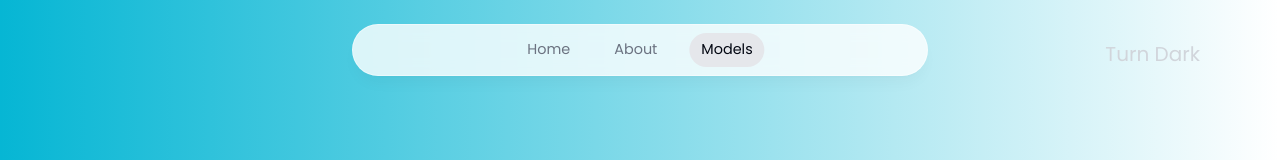
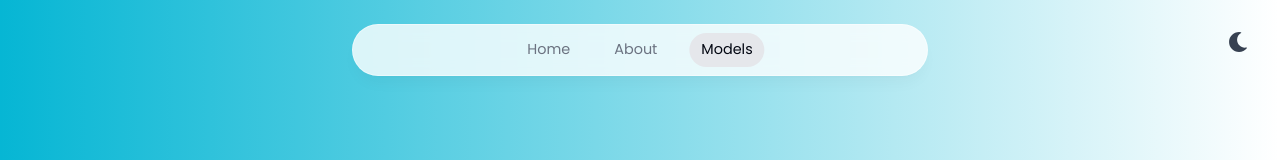
Before and after one commit to Opti-Finance/stock-dashboard, a React (Vite) app in the folder frontend/: page / in a window 1280 px wide. Shown: the top 160 px of the page. Built offline with nearby package versions, Linux system fonts and the light colour scheme.

Commit message:
made the svg for dark theme toggle

```diff
--- a/frontend/package.json
+++ b/frontend/package.json
@@ -13,6 +13,7 @@
     "framer-motion": "^11.3.6",
     "react": "^18.3.1",
     "react-dom": "^18.3.1",
+    "react-icons": "^5.2.1",
     "react-intersection-observer": "^9.13.0",
     "react-router-dom": "^6.24.1",
     "react-slick": "^0.30.2",
--- a/frontend/src/components/ColorSwitch.jsx
+++ b/frontend/src/components/ColorSwitch.jsx
@@ -1,17 +1,22 @@
-import { useTheme } from "../context/ThemeContext"
+import { useTheme } from "../context/ThemeContext";
+import { FaSun, FaMoon } from "react-icons/fa";
 
 const ColorSwitch = () => {
   const { theme, toggleTheme } = useTheme();
+
   return (
-        <>
     <button
       onClick={toggleTheme}
-            className="absolute right-20 top-10 text-gray-300 dark:text-white text-xl"
+      className="absolute right-6 top-6 p-2 rounded-full transition-colors duration-200 ease-in-out focus:outline-none focus:ring-2 focus:ring-offset-2 focus:ring-indigo-500"
+      aria-label={theme === "light" ? "Switch to dark mode" : "Switch to light mode"}
     >
-            {theme === "light" ? "Turn Dark" : "Turn Light"}
+      {theme === "light" ? (
+        <FaMoon className="text-gray-700 text-xl hover:text-indigo-600" />
+      ) : (
+        <FaSun className="text-yellow-300 text-xl hover:text-yellow-400" />
+      )}
     </button>
-        </>
-    )
-}
+  );
+};
 
-export default ColorSwitch
+export default ColorSwitch;
--- a/frontend/src/components/Footer.jsx
+++ b/frontend/src/components/Footer.jsx
@@ -34,7 +34,7 @@ const Footer = () => {
 
             <a
               href="mailto:contact@omnifinance.com"
-              className={`border ${borderColor} ${lightModeText} ${darkModeText} font-bold py-2 px-4 rounded-full ${hoverTextColor} ${hoverBgColor} ${hoverBorderColor} transition duration-300`}
+              className={`border ${borderColor} ${lightModeText} ${darkModeText} font-bold py-2 px-4 rounded-full transition duration-300`}
             >
               Contact Us
             </a>
```
Also changed, not shown: 1 other file (tests, documents, lock files or other folders). Lines whose indentation alone changed are shown as unchanged.
